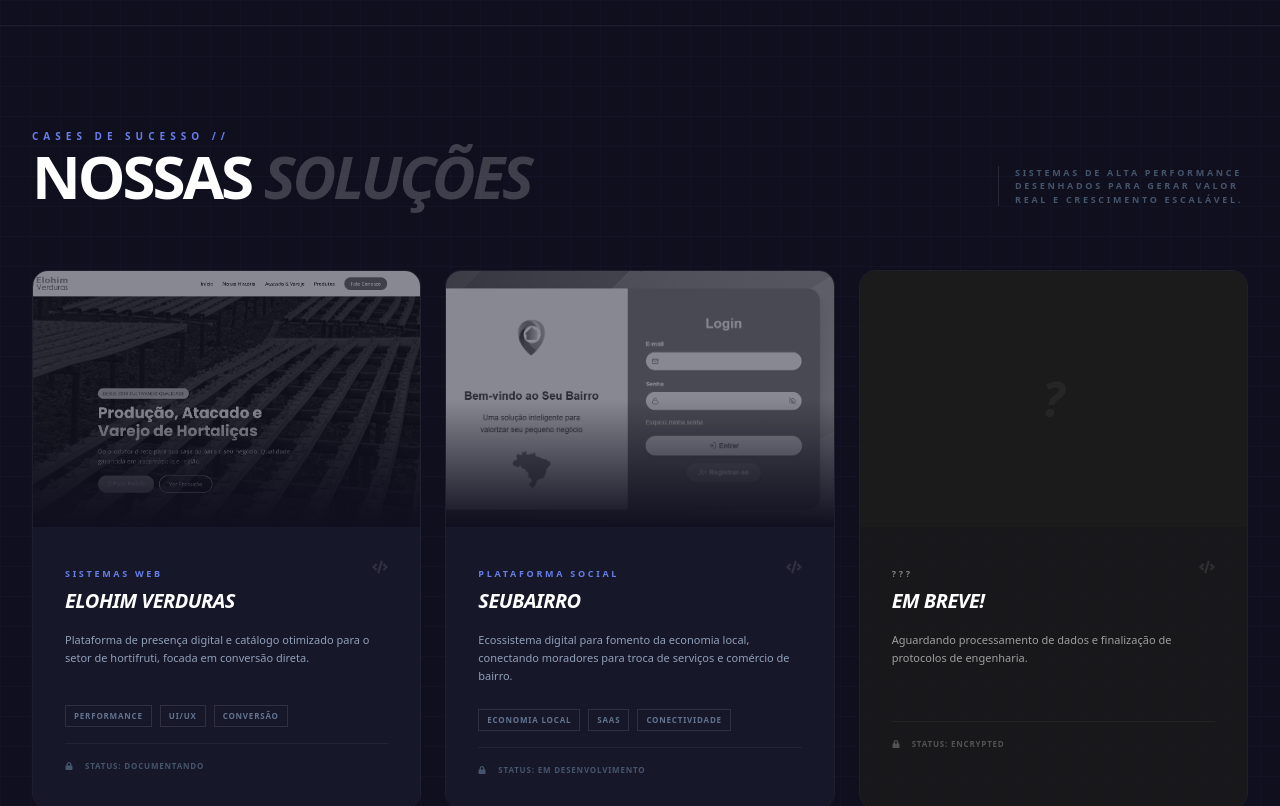
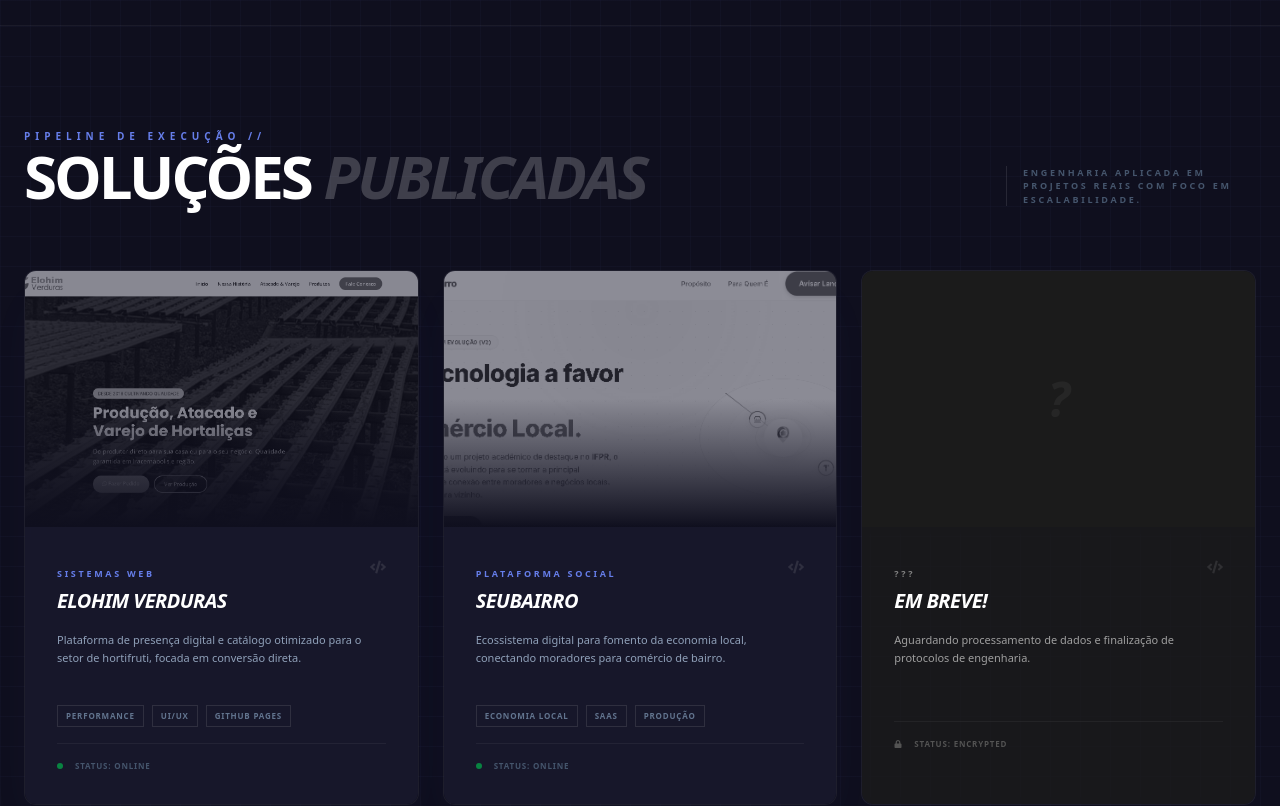
Before and after one commit to CodexoTecnologia/site-Codexo, a Next.js app: page / in a window 1280 px wide. Shown: the part 2760-3566 px from the top of the page. Built offline with nearby package versions, Linux system fonts and the light colour scheme.

Commit message:
feat: update Portfolio section with project URLs and enhance styling

```diff
--- a/src/components/sections/Portfolio.tsx
+++ b/src/components/sections/Portfolio.tsx
@@ -1,6 +1,6 @@
 "use client";
 import { motion } from "framer-motion";
-import { FaCode, FaLock } from "react-icons/fa";
+import { FaCode, FaLock, FaExternalLinkAlt } from "react-icons/fa";
 
 export default function Portfolio() {
   const projetos = [
@@ -9,50 +9,56 @@ export default function Portfolio() {
       title: "Elohim Verduras",
       category: "Sistemas Web",
       image: "/prints/elohim-verduras.png",
+      url: "https://codexotecnologia.github.io/site-elohimVerduras/",
       desc: "Plataforma de presença digital e catálogo otimizado para o setor de hortifruti, focada em conversão direta.",
-      tags: ["Performance", "UI/UX", "Conversão"],
-      status: "Documentando"
+      tags: ["Performance", "UI/UX", "GitHub Pages"],
+      status: "Online"
     },
     {
       id: "02",
       title: "SeuBairro",
       category: "Plataforma Social",
       image: "/prints/seubairro.png",
-      desc: "Ecossistema digital para fomento da economia local, conectando moradores para troca de serviços e comércio de bairro.",
-      tags: ["Economia Local", "SaaS", "Conectividade"],
-      status: "Em Desenvolvimento"
+      url: "https://seubairro.codexo.com.br",
+      desc: "Ecossistema digital para fomento da economia local, conectando moradores para comércio de bairro.",
+      tags: ["Economia Local", "SaaS", "Produção"],
+      status: "Online"
     },
     { id: "03", title: "Em Breve!", category: "???", status: "Encrypted" }
   ];
 
   return (
-    <section id="portfolio" className="relative py-12 sm:py-16 md:py-20 lg:py-22 xl:py-24 px-4 sm:px-6 md:px-8 bg-codexo-dark border-t border-white/5">
+    <section id="portfolio" className="relative py-24 px-6 bg-codexo-dark border-t border-white/5">
       <div className="container mx-auto">
-        <div className="flex flex-col md:flex-row justify-between items-start md:items-end mb-8 sm:mb-10 md:mb-12 lg:mb-14 xl:mb-16 gap-4 sm:gap-5 md:gap-6">
-          <div className="space-y-2 sm:space-y-3 md:space-y-4">
-            <span className="text-codexo-primary font-black text-[8px] sm:text-[9px] md:text-[10px] tracking-[0.4em] sm:tracking-[0.45em] md:tracking-[0.5em] uppercase">
-              Cases de Sucesso //
+        <div className="flex flex-col md:flex-row justify-between items-end mb-16 gap-6">
+          <div className="space-y-4">
+            <span className="text-codexo-primary font-black text-[10px] tracking-[0.5em] uppercase">
+              Pipeline de Execução //
             </span>
-            <h3 className="text-2xl sm:text-3xl md:text-4xl lg:text-5xl xl:text-6xl font-black text-white leading-none uppercase tracking-tighter">
-              NOSSAS <span className="outline-text text-white/20 italic">SOLUÇÕES</span>
+            <h3 className="text-4xl md:text-6xl font-black text-white leading-none uppercase tracking-tighter">
+              SOLUÇÕES <span className="outline-text text-white/20 italic">PUBLICADAS</span>
             </h3>
           </div>
-          <p className="text-slate-600 text-[7px] sm:text-[8px] md:text-[8.5px] lg:text-[9px] font-bold uppercase tracking-[0.2em] sm:tracking-[0.25em] md:tracking-[0.275em] lg:tracking-[0.3em] max-w-[180px] sm:max-w-[200px] md:max-w-[225px] lg:max-w-[250px] border-l border-white/10 pl-3 sm:pl-3.5 md:pl-4">
-            Sistemas de alta performance desenhados para gerar valor real e crescimento escalável.
+          <p className="text-slate-600 text-[9px] font-bold uppercase tracking-[0.3em] max-w-[250px] border-l border-white/10 pl-4">
+            Engenharia aplicada em projetos reais com foco em escalabilidade.
           </p>
         </div>
 
-        <div className="grid grid-cols-1 sm:grid-cols-2 lg:grid-cols-3 gap-4 sm:gap-5 md:gap-6">
+        <div className="grid grid-cols-1 md:grid-cols-2 lg:grid-cols-3 gap-6">
           {projetos.map((proj, i) => (
-            <motion.div
+            <motion.a
               key={i}
+              href={proj.url || "#"}
+              target={proj.url ? "_blank" : "_self"}
+              rel="noopener noreferrer"
               initial={{ opacity: 0.8 }}
               whileInView={{ opacity: 1 }}
+              whileHover={proj.url ? { y: -10 } : {}}
               viewport={{ once: true }}
-              className={`group relative bg-white/[0.01] border border-white/5 overflow-hidden rounded-lg sm:rounded-xl md:rounded-2xl transition-all duration-500 ${i === 2 ? 'grayscale opacity-40' : 'hover:border-codexo-primary/30'}`}
+              className={`group relative bg-white/[0.01] border border-white/5 overflow-hidden rounded-xl transition-all duration-500 flex flex-col ${!proj.url ? 'grayscale opacity-40 cursor-default' : 'hover:border-codexo-primary/30 cursor-pointer shadow-2xl shadow-codexo-primary/5'}`}
             >
               {/* ÁREA DE VISUALIZAÇÃO TÉCNICA */}
-              <div className="relative h-40 sm:h-48 md:h-56 lg:h-60 xl:h-64 bg-codexo-dark-light flex items-center justify-center overflow-hidden">
+              <div className="relative h-64 bg-codexo-dark-light flex items-center justify-center overflow-hidden">
                 {proj.image ? (
                   <>
                     <img
@@ -60,50 +66,54 @@ export default function Portfolio() {
                       alt={proj.title}
                       className="w-full h-full object-cover opacity-50 group-hover:opacity-100 group-hover:scale-105 transition-all duration-700 grayscale group-hover:grayscale-0"
                     />
+                    {/* Overlay de Hover para Indicar Link */}
+                    <div className="absolute inset-0 bg-codexo-primary/20 opacity-0 group-hover:opacity-100 transition-opacity flex items-center justify-center">
+                       <FaExternalLinkAlt className="text-white text-2xl" />
+                    </div>
                     <div className="absolute inset-0 bg-gradient-to-t from-codexo-dark via-transparent to-transparent" />
                   </>
                 ) : (
                   <>
                     <div className="absolute inset-0 bg-grid-white/[0.01] bg-[size:20px_20px]" />
-                    <span className="text-4xl sm:text-5xl font-black text-white/5 italic">?</span>
+                    <span className="text-5xl font-black text-white/5 italic">?</span>
                   </>
                 )}
               </div>
 
               {/* CONTEÚDO DO CARD */}
-              <div className="p-4 sm:p-5 md:p-6 lg:p-7 xl:p-8 relative z-20 space-y-2 sm:space-y-3 md:space-y-3.5 lg:space-y-4 bg-codexo-dark-light/80 backdrop-blur-sm h-full">
+              <div className="p-8 relative z-20 space-y-4 bg-codexo-dark-light/80 backdrop-blur-sm flex-grow">
                 <div className="flex justify-between items-start">
                   <div>
-                    <span className="text-codexo-primary text-[7px] sm:text-[8px] md:text-[9px] font-black tracking-[0.2em] sm:tracking-[0.25em] md:tracking-[0.275em] lg:tracking-[0.3em] uppercase">
+                    <span className="text-codexo-primary text-[9px] font-black tracking-[0.3em] uppercase">
                       {proj.category}
                     </span>
-                    <h4 className="text-base sm:text-lg md:text-xl font-black text-white mt-1 uppercase italic tracking-tight">
+                    <h4 className="text-xl font-black text-white mt-1 uppercase italic tracking-tight">
                       {proj.title}
                     </h4>
                   </div>
-                  <FaCode className="text-white/10 text-sm sm:text-base" />
+                  <FaCode className="text-white/10" />
                 </div>
 
-                <p className="text-slate-400 text-[9px] sm:text-[10px] md:text-[10.5px] lg:text-[11px] leading-relaxed min-h-[36px] sm:min-h-[40px] md:min-h-[45px] lg:min-h-[50px]">
+                <p className="text-slate-400 text-[11px] leading-relaxed min-h-[50px]">
                   {proj.desc || "Aguardando processamento de dados e finalização de protocolos de engenharia."}
                 </p>
 
-                <div className="flex flex-wrap gap-1.5 sm:gap-2 pt-1 sm:pt-1.5 md:pt-2">
+                <div className="flex flex-wrap gap-2 pt-2">
                   {proj.tags?.map(tag => (
-                    <span key={tag} className="text-[6px] sm:text-[7px] md:text-[7.5px] lg:text-[8px] border border-white/10 px-1.5 sm:px-2 py-0.5 sm:py-1 text-slate-500 font-bold uppercase tracking-widest">
+                    <span key={tag} className="text-[8px] border border-white/10 px-2 py-1 text-slate-500 font-bold uppercase tracking-widest">
                       {tag}
                     </span>
                   ))}
                 </div>
 
-                <div className="flex items-center gap-2 sm:gap-2.5 md:gap-3 pt-2 sm:pt-3 md:pt-3.5 lg:pt-4 border-t border-white/5 text-slate-600">
-                  <FaLock className="w-[6px] h-[6px] sm:w-[7px] sm:h-[7px] md:w-[7.5px] md:h-[7.5px] lg:w-2 lg:h-2" />
-                  <span className="text-[6px] sm:text-[7px] md:text-[7.5px] lg:text-[8px] font-black uppercase tracking-widest">
+                <div className="flex items-center gap-3 pt-4 border-t border-white/5 text-slate-600">
+                  {proj.url ? <div className="w-1.5 h-1.5 bg-green-500 rounded-full animate-pulse" /> : <FaLock size={8} />}
+                  <span className="text-[8px] font-black uppercase tracking-widest">
                     Status: {proj.status}
                   </span>
                 </div>
               </div>
-            </motion.div>
+            </motion.a>
           ))}
         </div>
       </div>
```
Also changed, not shown: public/prints/seubairro.png, 1 other file (tests, documents, lock files or other folders).
